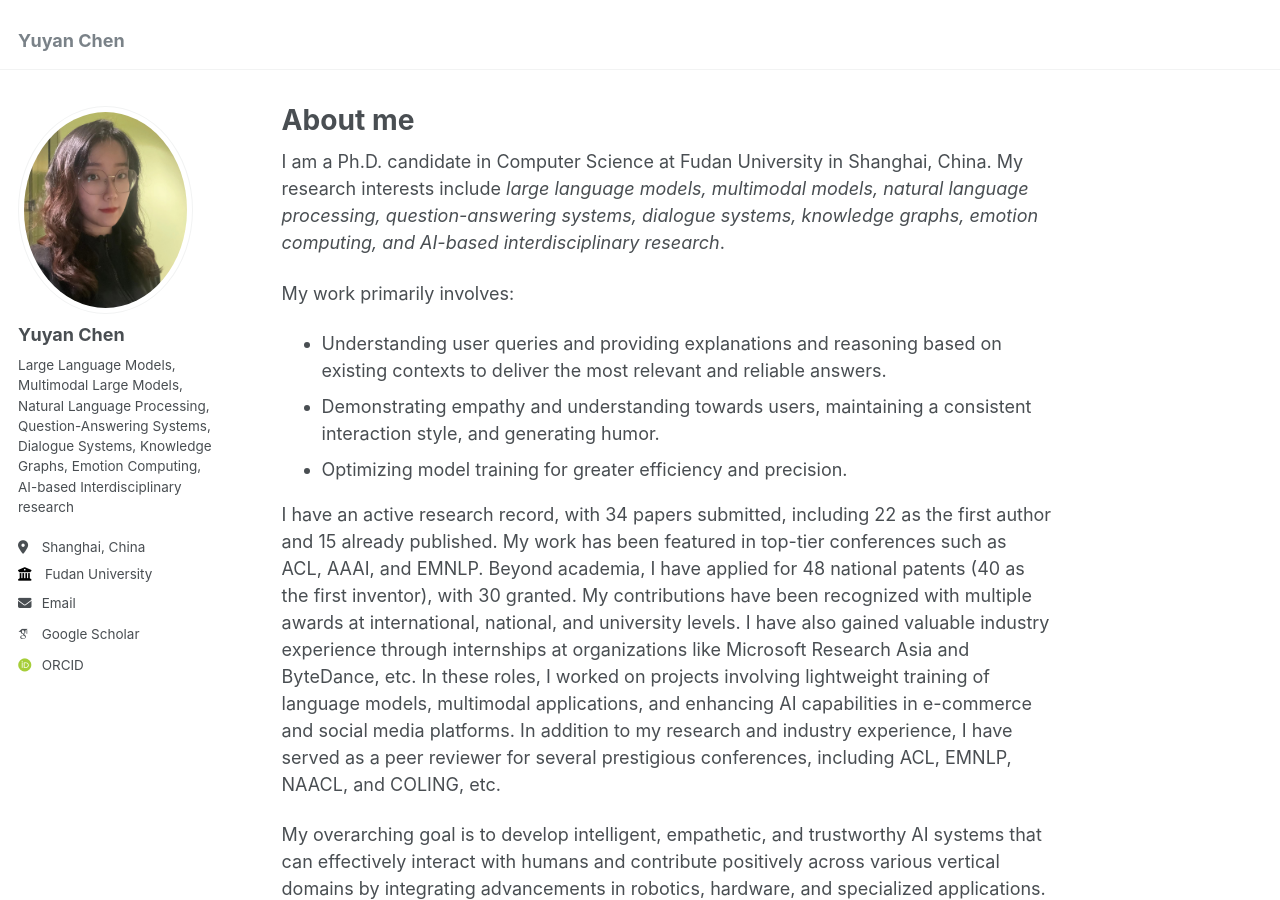
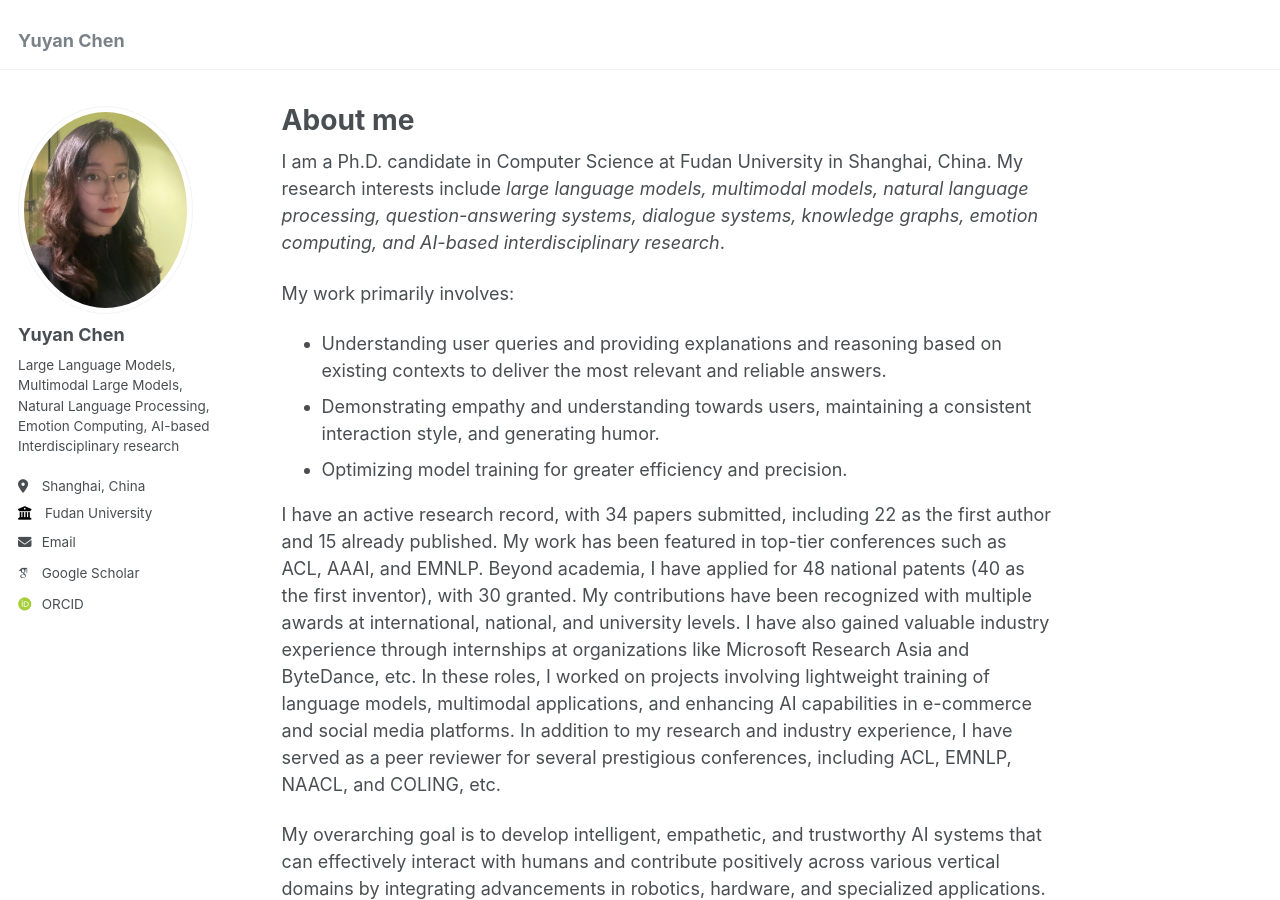
Before and after one commit to Yukyin/Yukyin.github.io, a Jekyll site: the page built from _pages/about.md, in a window 1280 px wide and 900 px high. Built offline with Jekyll 4.4.1, drawn with Linux system fonts in a browser that asks for light colours; some web fonts are replaced.

Commit message:
Initial commit

```diff
--- a/_config.yml
+++ b/_config.yml
@@ -24,7 +24,7 @@ author:
   avatar           : "cyy.jpg"
   name             : "Yuyan Chen"
   pronouns         : # example: "she/her"
-  bio              : "Large Language Models, Multimodal Large Models, Natural Language Processing, Question-Answering Systems, Dialogue Systems, Knowledge Graphs, Emotion Computing, AI-based Interdisciplinary research"
+  bio              : "Large Language Models, Multimodal Large Models, Natural Language Processing, Emotion Computing, AI-based Interdisciplinary research"
   location         : "Shanghai, China"
   employer         : "Fudan University"
   uri              : # URL
```
